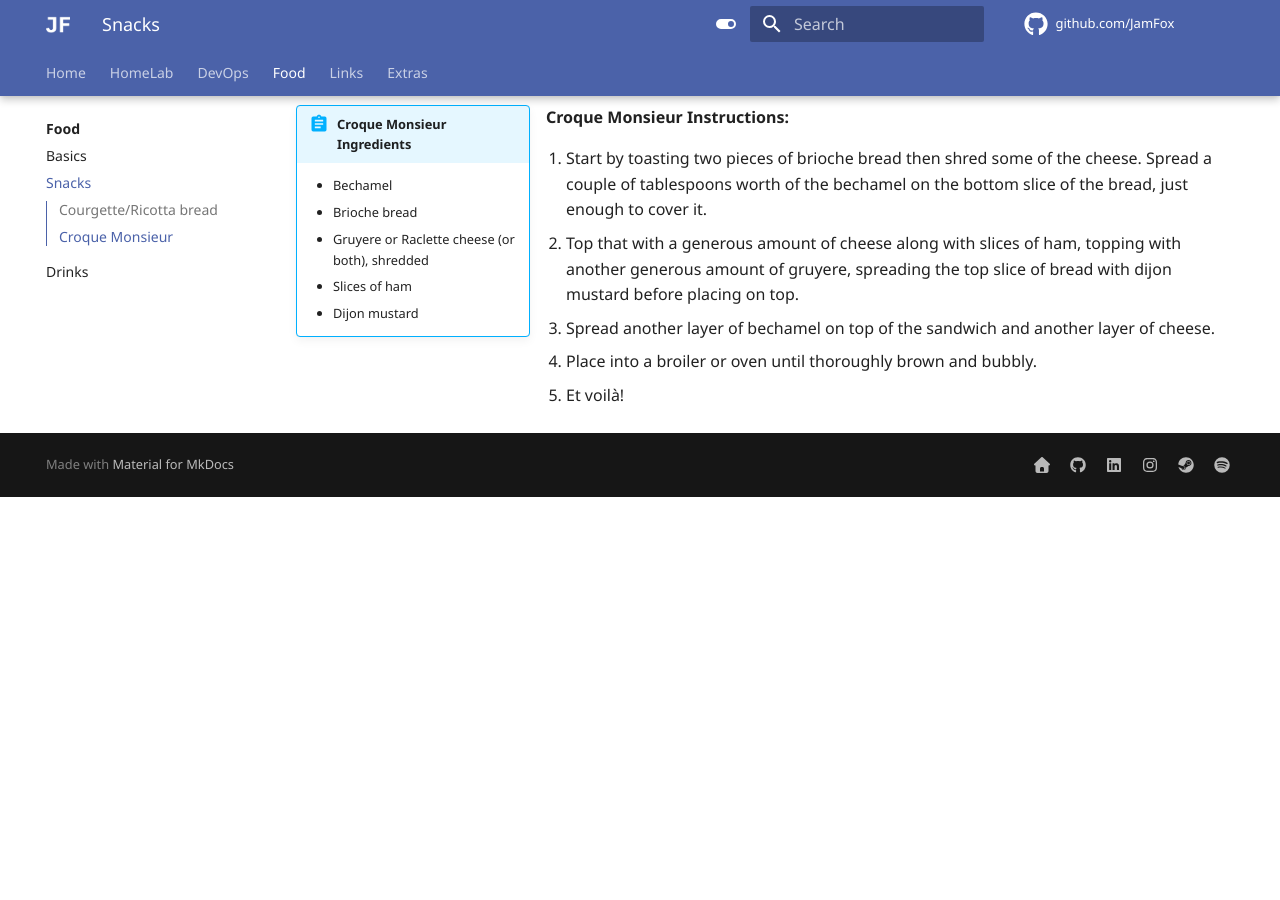
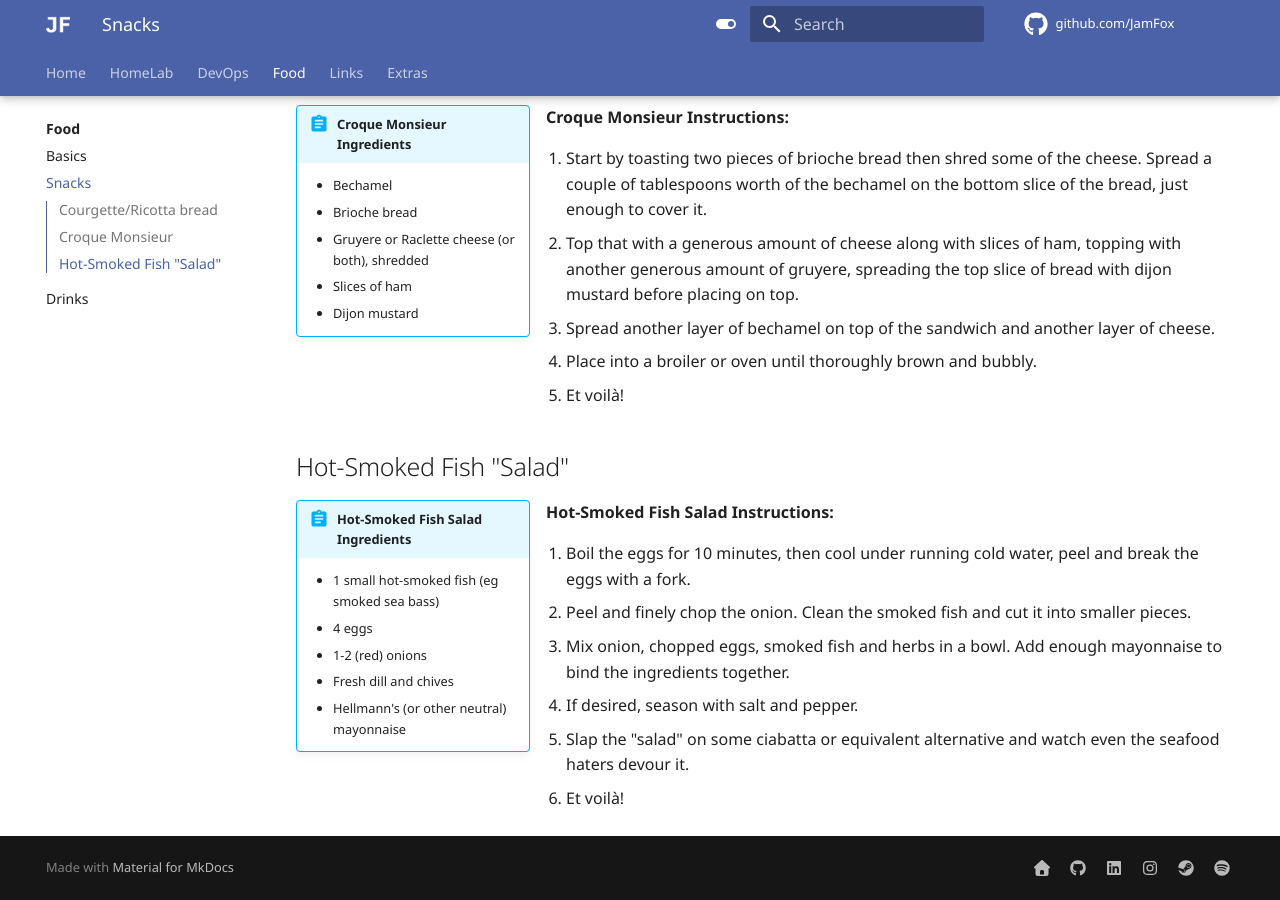
Before and after one commit to JamFox/docs.jamfox.dev, an MkDocs documentation site: the page built from docs/content/food/snacks.md, in a window 1280 px wide and 900 px high, scrolled down 996 px. Built offline with MkDocs 1.6.1 and Material for MkDocs 9.7.7, drawn with Linux system fonts in a browser that asks for light colours; comment, search, counter and statistics services are not loaded; before the commit the page ends 1493 px from its top, so only the background shows below that.

Commit message:
food: add hotsmoked fish salad

```diff
--- a/docs/content/food/snacks.md
+++ b/docs/content/food/snacks.md
@@ -51,3 +51,21 @@ Collection of snack recipes.
 3. Spread another layer of bechamel on top of the sandwich and another layer of cheese.
 4. Place into a broiler or oven until thoroughly brown and bubbly.
 5. Et voilà!
+
+## Hot-Smoked Fish "Salad"
+
+!!! abstract inline "Hot-Smoked Fish Salad Ingredients"
+    - 1 small hot-smoked fish (eg smoked sea bass)
+    - 4 eggs
+    - 1-2 (red) onions
+    - Fresh dill and chives
+    - Hellmann's (or other neutral) mayonnaise
+
+**Hot-Smoked Fish Salad Instructions:**
+
+1. Boil the eggs for 10 minutes, then cool under running cold water, peel and break the eggs with a fork.
+2. Peel and finely chop the onion. Clean the smoked fish and cut it into smaller pieces.
+3. Mix onion, chopped eggs, smoked fish and herbs in a bowl. Add enough mayonnaise to bind the ingredients together.
+4. If desired, season with salt and pepper.
+5. Slap the "salad" on some ciabatta or equivalent alternative and watch even the seafood haters devour it.
+6. Et voilà!
```
